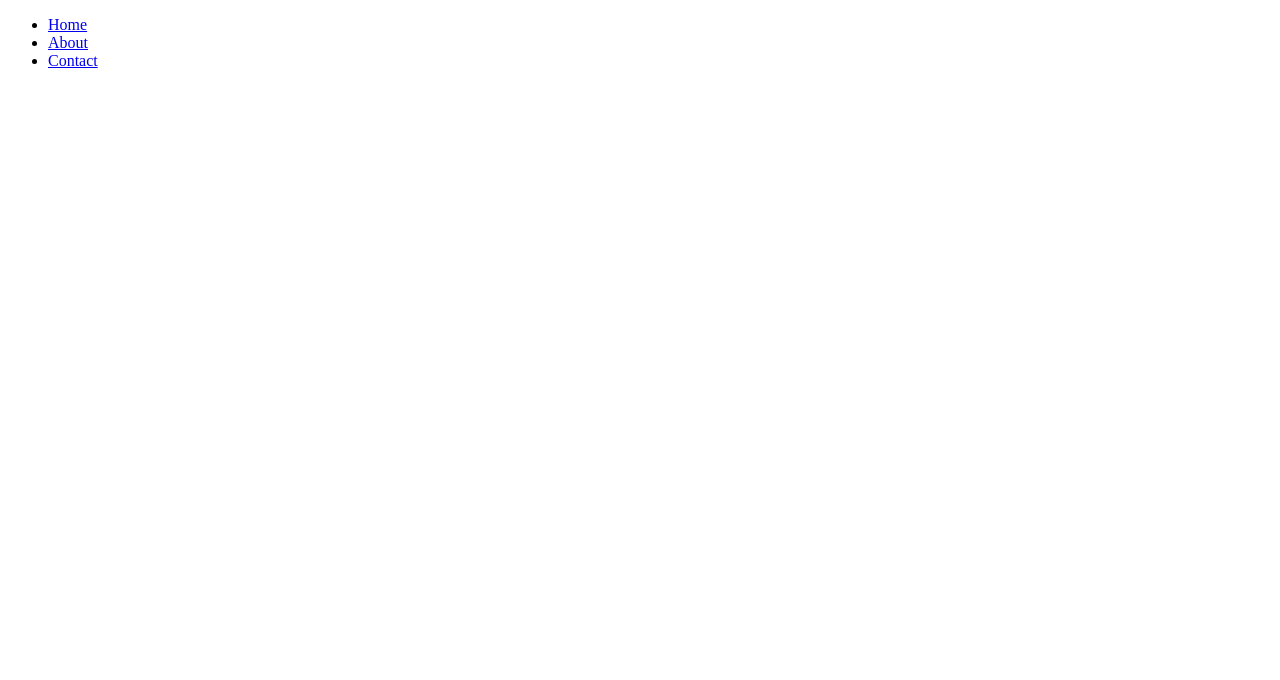
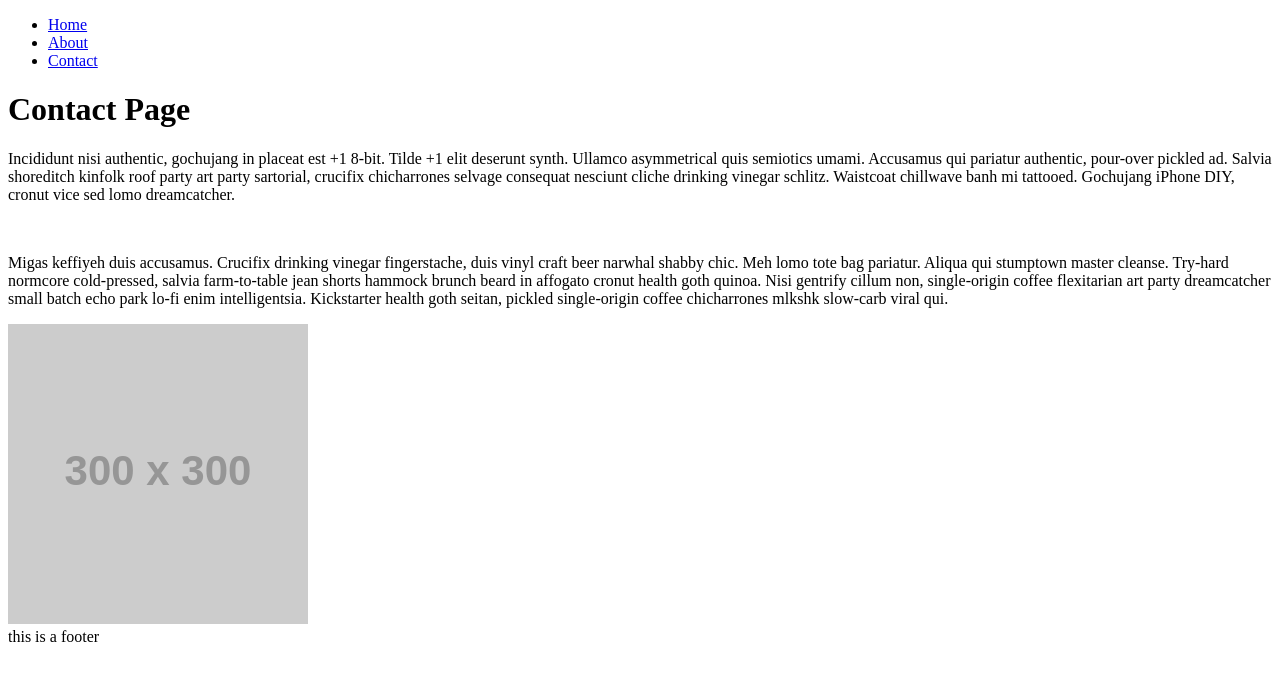
Before and after one commit to hrigoberto/simple_page, a website: page public/html/contact.html in a window 1280 px wide. Drawn offline with Linux system fonts and the light colour scheme; placeholder pictures from the web are drawn by us.

Commit message:
fleshed out about and contact page skeletons

```diff
--- a/public/html/contact.html
+++ b/public/html/contact.html
@@ -18,5 +18,30 @@
       </ul>
     </div>
     <!-- end of navigation -->
+    <div>
+      <h1>
+        Contact Page
+      </h1>
+    </div>
+    <!-- header -->
+    <div>
+      <p>
+        Incididunt nisi authentic, gochujang in placeat est +1 8-bit. Tilde +1 elit deserunt synth. Ullamco asymmetrical quis semiotics umami. Accusamus qui pariatur authentic, pour-over pickled ad. Salvia shoreditch kinfolk roof party art party sartorial, crucifix chicharrones selvage consequat nesciunt cliche drinking vinegar schlitz. Waistcoat chillwave banh mi tattooed. Gochujang iPhone DIY, cronut vice sed lomo dreamcatcher.
+      </p>
+      <br>
+      <p>
+        Migas keffiyeh duis accusamus. Crucifix drinking vinegar fingerstache, duis vinyl craft beer narwhal shabby chic. Meh lomo tote bag pariatur. Aliqua qui stumptown master cleanse. Try-hard normcore cold-pressed, salvia farm-to-table jean shorts hammock brunch beard in affogato cronut health goth quinoa. Nisi gentrify cillum non, single-origin coffee flexitarian art party dreamcatcher small batch echo park lo-fi enim intelligentsia. Kickstarter health goth seitan, pickled single-origin coffee chicharrones mlkshk slow-carb viral qui.
+      </p>
+    </div>
+    <!-- info and cnct form-->
+    <div>
+      <img src="http://placehold.it/300x300?text=Picture_of_me" alt="img place holder">
+    </div>
+    <div>
+      <footer>
+        this is a footer
+      </footer>
+    </div>
+  <!-- footer-->
   </body>
 </html>
```
Also changed, not shown: public/html/about.html (+21 -0 lines), public/html/index.html (+2 -6 lines).
